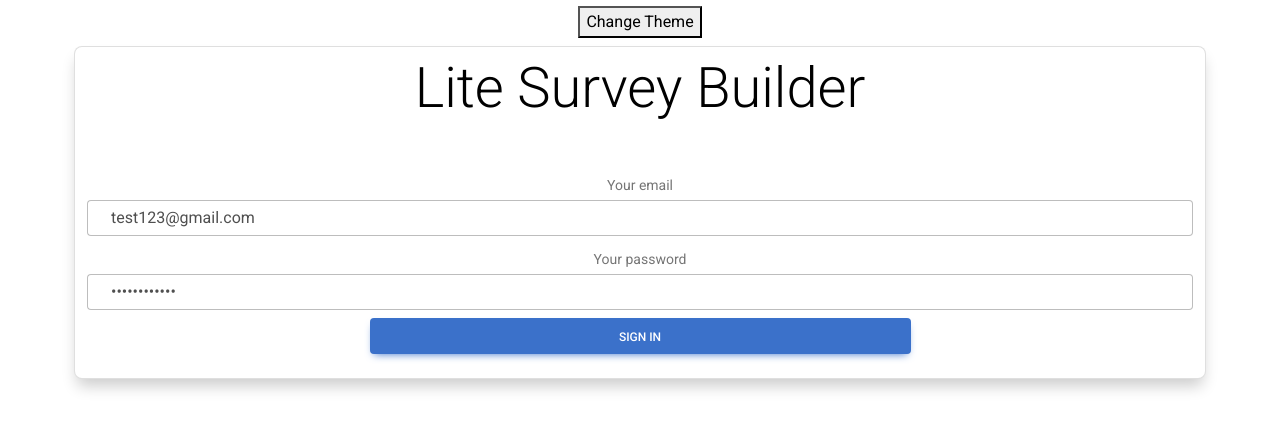
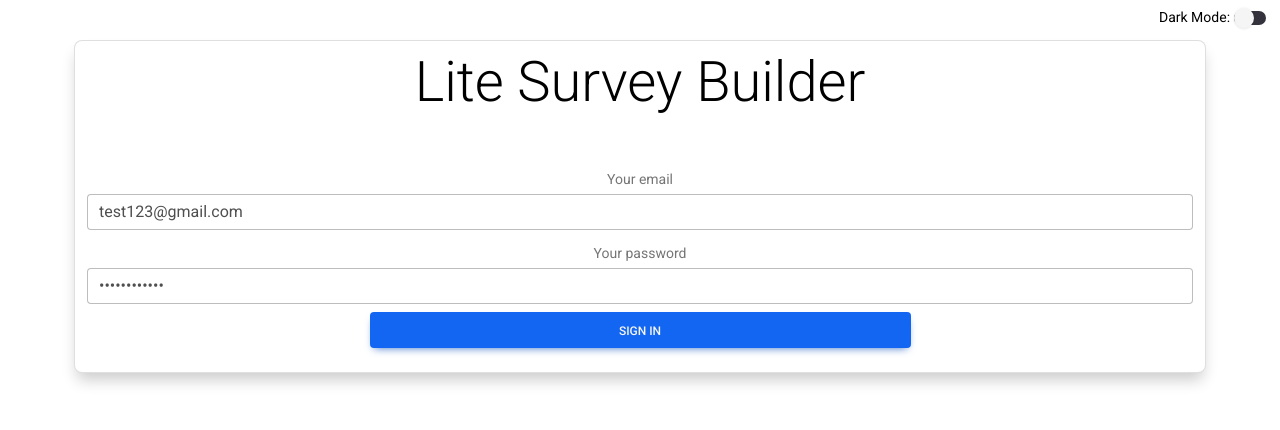
Before and after one commit to bcraig2612/So-Tell-Us_Lite-Survey-Builder_2021, a React (Create React App) app: page / in a window 1280 px wide. Shown: the top 430 px of the page. Built offline with nearby package versions, Linux system fonts and the light colour scheme.

Commit message:
Continued the dark mode toggler button functionality. Updated dark mode styling.

```diff
--- a/src/App.js
+++ b/src/App.js
@@ -1,10 +1,12 @@
-import React, { useState } from 'react';
+import React, { useState } from "react";
 import { Switch, Route } from "react-router-dom";
 
-import './App.css';
+import "./App.css";
 
-import { ThemeProvider } from 'styled-components';
-import { lightTheme, darkTheme, GlobalStyles } from './themes.styles';
+import { MDBSwitch } from "mdb-react-ui-kit";
+
+import { ThemeProvider } from "styled-components";
+import { lightTheme, darkTheme, GlobalStyles } from "./themes.styles";
 
 import SignInPage from "./pages/sign-in-page/sign-in-page.component";
 import ViewSurveys from "./pages/view-surveys-page/view-surveys.component";
@@ -13,24 +15,26 @@ import AddOrEditSurvey from "./pages/add-or-edit-survey-page/add-or-edit-survey-
 import UserAccount from "./pages/user-account/user-account.component";
 
 function App() {
-
-  const [theme, setTheme] = useState('light');
+  const [theme, setTheme] = useState("light");
 
   const themeToggler = () => {
-    theme === 'light' ? setTheme('dark') : setTheme('light');
+    theme === "light" ? setTheme("dark") : setTheme("light");
   };
 
   return (
-    <ThemeProvider theme={ theme === 'light' ? lightTheme : darkTheme }>
+    <ThemeProvider theme={theme === "light" ? lightTheme : darkTheme}>
       <GlobalStyles />
       <div className="App">
-        <button onClick={ () => themeToggler() }>Change Theme</button>
+        <div style={{ display: "flex", justifyContent: "flex-end" }}>
+          <small>Dark Mode:</small>&nbsp;
+          <MDBSwitch onClick={() => themeToggler()} />
+        </div>
         <Switch>
           <Route exact path="/" component={SignInPage} />
           <Route exact path="/view-surveys" component={ViewSurveys} />
           <Route exact path="/view-survey" component={ViewSurvey} />
-          <Route exact path='/add-or-edit-survey' component={AddOrEditSurvey} />
-          <Route exact path='/account-details' component={UserAccount} />
+          <Route exact path="/add-or-edit-survey" component={AddOrEditSurvey} />
+          <Route exact path="/account-details" component={UserAccount} />
         </Switch>
       </div>
     </ThemeProvider>
--- a/src/components/sign-in/sign-in.component.jsx
+++ b/src/components/sign-in/sign-in.component.jsx
@@ -11,7 +11,7 @@ import {
   MDBCardTitle,
   MDBCol,
   MDBContainer,
-  MDBRow
+  MDBRow,
 } from "mdb-react-ui-kit";
 
 const SignIn = () => {
@@ -54,7 +54,13 @@ const SignIn = () => {
                 />
                 <div>
                   <Link to="/view-surveys">
-                    <MDBBtn type="submit" style={{ width: "50%" }}>Sign in</MDBBtn>
+                    <MDBBtn
+                      className="primaryButton"
+                      type="submit"
+                      style={{ width: "50%" }}
+                    >
+                      Sign in
+                    </MDBBtn>
                   </Link>
                 </div>
               </form>
--- a/src/pages/user-account/user-account.component.jsx
+++ b/src/pages/user-account/user-account.component.jsx
@@ -118,7 +118,7 @@ const UserAccount = () => {
                 </MDBCardBody>
                 <MDBCardFooter className="d-flex justify-content-between mt-2 px-1 pb-0">
                   <MDBBtn
-                    className="m-2"
+                    className="primaryButton m-2"
                     size="sm"
                     onClick={() => updateAccountDetails()}
                     disabled={isFormValid()}
@@ -126,10 +126,7 @@ const UserAccount = () => {
                     Update Info
                   </MDBBtn>
                   <Link to="/view-surveys">
-                    <MDBBtn
-                      className="m-2"
-                      style={{ backgroundColor: "#78909C" }}
-                    >
+                    <MDBBtn className="secondaryButton m-2">
                       <MDBIcon
                         icon="undo"
                         size="sm"
--- a/src/pages/view-surveys-page/view-surveys.component.jsx
+++ b/src/pages/view-surveys-page/view-surveys.component.jsx
@@ -55,7 +55,7 @@ const ViewSurveys = () => {
                         to={`/view-survey?id=${x.id}`}
                         key={`view_${index}`}
                       >
-                        <MDBBtn floating className="m-1" color="primary">
+                        <MDBBtn floating className="primaryButton m-1">
                           <MDBIcon icon="eye" size="lg" />
                         </MDBBtn>
                       </Link>
@@ -65,16 +65,15 @@ const ViewSurveys = () => {
                       >
                         <MDBBtn
                           floating
-                          className="m-1"
+                          className="secondaryButton m-1"
                           style={{
-                            backgroundColor: "#78909C",
                             paddingLeft: "3px",
                           }}
                         >
                           <MDBIcon icon="edit" size="lg" />
                         </MDBBtn>
                       </Link>
-                      <MDBBtn floating className="m-1" color="danger">
+                      <MDBBtn floating className="tertiaryButton m-1">
                         <MDBIcon far icon="trash-alt" size="lg" />
                       </MDBBtn>
                     </MDBCardBody>
@@ -82,7 +81,7 @@ const ViewSurveys = () => {
                 </>
               ))}
             <Link to="/add-or-edit-survey">
-              <MDBBtn className="mx-1 my-3" color="success">
+              <MDBBtn className="quaternaryButton mx-1 my-3">
                 <MDBIcon className="mx-1" icon="plus" size="sm" />
                 Add Survey
               </MDBBtn>
--- a/src/themes.styles.js
+++ b/src/themes.styles.js
@@ -1,21 +1,49 @@
 import { createGlobalStyle } from "styled-components";
 
 export const lightTheme = {
-  backgroundColor: "#FFF",
-  fontColor: "#000",
+  backgroundColor: "#FFFFFF",
+  fontColor: "#000000",
+  buttonTextColor: "#F5F5F5",
   formTextColor: "#757575",
   formControlColor: "#4F4F4F",
+  formControlBackgroundColor: "#FFFFFF",
+  formLabelColor: "rgba(0,0,0,.6)",
   border: "1px solid rgb(0, 0, 0, 0.125)",
   boxShadow: "0 10px 15px -3px rgba(0, 0, 0, 0.2)",
+  primaryButtonBackgroundColor: "#1266F1",
+  primaryButtonHoverBackgroundColor: "#0C56D0",
+  primaryButtonDisabledBackgroundColor: "#4F8DF5",
+  secondaryButtonBackgroundColor: "#78909C",
+  secondaryButtonHoverBackgroundColor: "#5D747F",
+  secondaryIconBackgroundColor: "#78909C",
+  tertiaryButtonBackgroundColor: "#FF3855",
+  tertiaryButtonHoverBackgroundColor: "#F90024",
+  quaternaryButtonBackgroundColor: "#00B74A",
+  quaternaryButtonHoverBackgroundColor: "#00913B",
+  quaternaryButtonDisabledBackgroundColor: "#00E55D",
 };
 
 export const darkTheme = {
   backgroundColor: "#101416",
-  fontColor: "#FFF",
-  formTextColor: "#FFF",
-  formControlColor: "#FFF",
-  border: "1px solid rgb(255, 255, 255, 0.25)",
-  boxShadow: "0 10px 15px -3px rgba(255, 255, 255,0.2)",
+  fontColor: "#F5F5F5",
+  buttonTextColor: "#F5F5F5",
+  formTextColor: "#F5F5F5",
+  formControlColor: "#4F4F4F",
+  formControlBackgroundColor: "#F5F5F5",
+  formLabelColor: "rgba(0, 0, 0, .6)",
+  border: "1px solid rgb(245, 245, 245, 0.25)",
+  boxShadow: "0 10px 15px -3px rgba(245, 245, 245,0.2)",
+  primaryButtonBackgroundColor: "#4F8DF5",
+  primaryButtonHoverBackgroundColor: "#1266F1",
+  primaryButtonDisabledBackgroundColor: "#9CBFF9",
+  secondaryButtonBackgroundColor: "#A0B1B9",
+  secondaryButtonHoverBackgroundColor: "#78909C",
+  secondaryIconBackgroundColor: "#A0B1B9",
+  tertiaryButtonBackgroundColor: "#FF8697",
+  tertiaryButtonHoverBackgroundColor: "#FF3855",
+  quaternaryButtonBackgroundColor: "#00E55D",
+  quaternaryButtonHoverBackgroundColor: "#00B74A",
+  quaternaryButtonDisabledBackgroundColor: "#1FFF7A",
 };
 
 export const GlobalStyles = createGlobalStyle`
@@ -24,11 +52,53 @@ export const GlobalStyles = createGlobalStyle`
       color: ${(props) => props.theme.fontColor};
   }
 
+  ${"" /* Circle */}
+  .form-switch .form-check-input:after {
+    background-color: #F5F5F5;
+  }
+  .form-check-input[type=checkbox]:focus:after {
+    background-color: #F5F5F5;
+  }
+
+
+  .form-switch .form-check-input:checked[type=checkbox]:after {
+    background-color: #34323D;
+  }
+  .form-switch .form-check-input:checked[type=checkbox]:focus:after {
+    background-color: #34323D;
+  }
+
+  ${"" /* Light Not Focused */}
+  .form-switch .form-check-input {
+    background-color: #34323D;
+  }
+
+  ${"" /* Light Focused */}
+  .form-switch .form-check-input:focus {
+    background-color: #34323D;
+  }
+
+  ${"" /* Dark Focused */}
+  .form-check-input[type=checkbox]:checked:focus {
+    background-color: #F5F5F5;
+  }
+
+    ${"" /* Dark Not Focused */}
+  .form-check-input[type=checkbox]:checked {
+    background-color: #F5F5F5;
+  }
+
+  ${
+    "" /* .form-switch .form-check-input {
+
+  } */
+  }
+
   div.card {
-        background-color: ${(props) => props.theme.backgroundColor};
-        color: ${(props) => props.theme.fontColor};
-        border: ${(props) => props.theme.border};
-        box-shadow: ${(props) => props.theme.boxShadow};
+      background-color: ${(props) => props.theme.backgroundColor} !important;
+      color: ${(props) => props.theme.fontColor} !important;
+      border: ${(props) => props.theme.border} !important;
+      box-shadow: ${(props) => props.theme.boxShadow} !important;
 
     .form-text {
       color: ${(props) => props.theme.formTextColor};
@@ -36,6 +106,76 @@ export const GlobalStyles = createGlobalStyle`
 
     .form-control {
       color: ${(props) => props.theme.formControlColor};
+      background-color: ${(props) => props.theme.formControlBackgroundColor};
+    }
+
+    .form-outline {
+      padding-left: 0px;
+      padding-right: 0px;
+    }
+
+    .secondaryIcon {
+      color: ${(props) => props.theme.secondaryIconBackgroundColor};
+    }
+
+    button {
+      color: ${(props) => props.theme.buttonTextColor};
+    }
+
+    .primaryButton {
+      background-color: ${(props) => props.theme.primaryButtonBackgroundColor};
+
+      &:hover {
+        background-color: ${(props) =>
+          props.theme.primaryButtonHoverBackgroundColor};
+      }
+
+      &:disabled {
+        background-color: ${(props) =>
+          props.theme.primaryButtonDisabledBackgroundColor};
+      }
+    }
+
+    .secondaryButton {
+      background-color: ${(props) =>
+        props.theme.secondaryButtonBackgroundColor};
+
+      &:hover {
+        background-color: ${(props) =>
+          props.theme.secondaryButtonHoverBackgroundColor};
+      }
+    }
+
+    .tertiaryButton {
+      background-color: ${(props) => props.theme.tertiaryButtonBackgroundColor};
+
+      &:hover {
+        background-color: ${(props) =>
+          props.theme.tertiaryButtonHoverBackgroundColor};
+      }
+    }
+
+    .quaternaryButton {
+      background-color: ${(props) =>
+        props.theme.quaternaryButtonBackgroundColor};
+
+      &:hover {
+        background-color: ${(props) =>
+          props.theme.quaternaryButtonHoverBackgroundColor};
+      }
+
+      &:disabled {
+        background-color: ${(props) =>
+          props.theme.quaternaryButtonDisabledBackgroundColor};
+      }
+    }
+
+    #createSurvey {
+      color: ${(props) => props.theme.fontColor};
+    }
+
+    .form-outline .form-control~.form-label {
+      color: ${(props) => props.theme.formLabelColor};
     }
   }
 `;
```
Also changed, not shown: src/pages/add-or-edit-survey-page/add-or-edit-survey-page.component.jsx (+26 -27 lines). Lines whose indentation alone changed are shown as unchanged.
